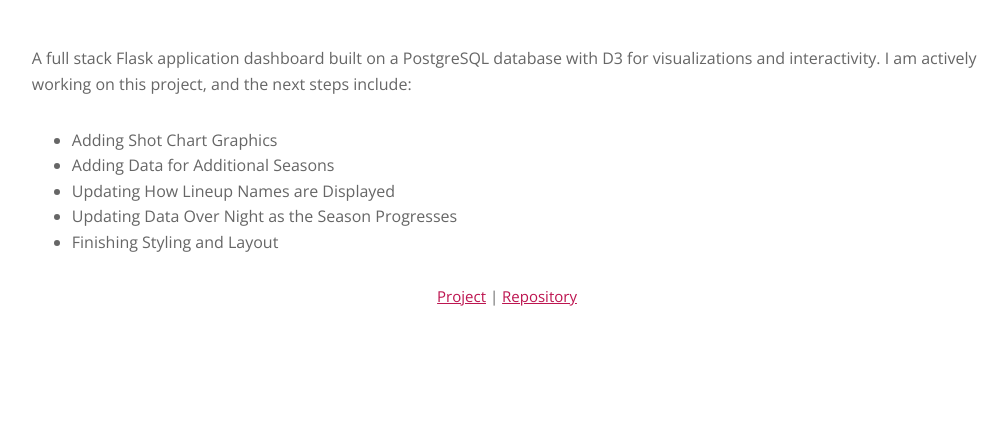
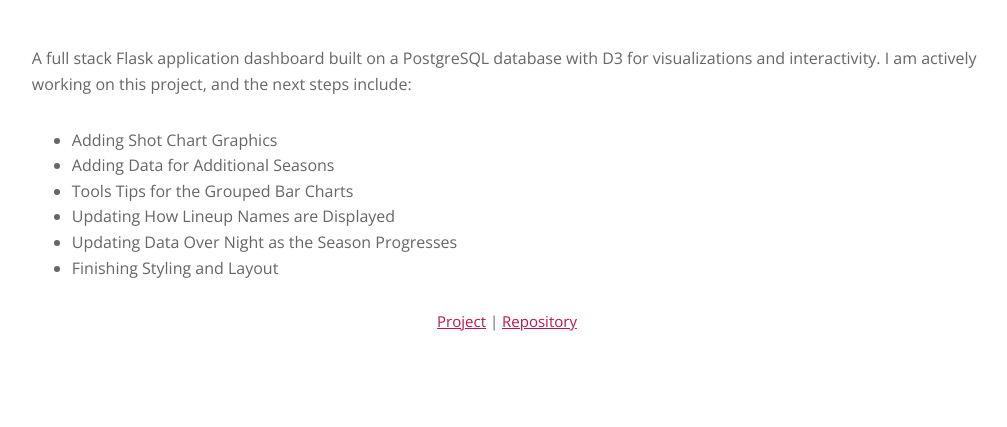
Before and after one commit to markgroner/portfolio, a Flask app: page /projects in a window 1280 px wide. Shown: the part 1021-1448 px from the top of the page, without its empty margins (33-1040 px from the left). Run offline with Flask 2, Linux system fonts and the light colour scheme; parts of the project's set-up code (start-up, migrations or seed data) failed here and were passed over; some libraries are stand-ins or nearby versions; some web fonts are replaced.

Commit message:
additional item in queue for dashboard

```diff
--- a/templates/projects.html
+++ b/templates/projects.html
@@ -76,6 +76,7 @@
 			<ul class="project-description-list">
 				<li>Adding Shot Chart Graphics</li>
 				<li>Adding Data for Additional Seasons</li>
+				<li>Tools Tips for the Grouped Bar Charts</li>
 				<li>Updating How Lineup Names are Displayed</li>
 				<li>Updating Data Over Night as the Season Progresses</li>
 				<li>Finishing Styling and Layout</li>
```
